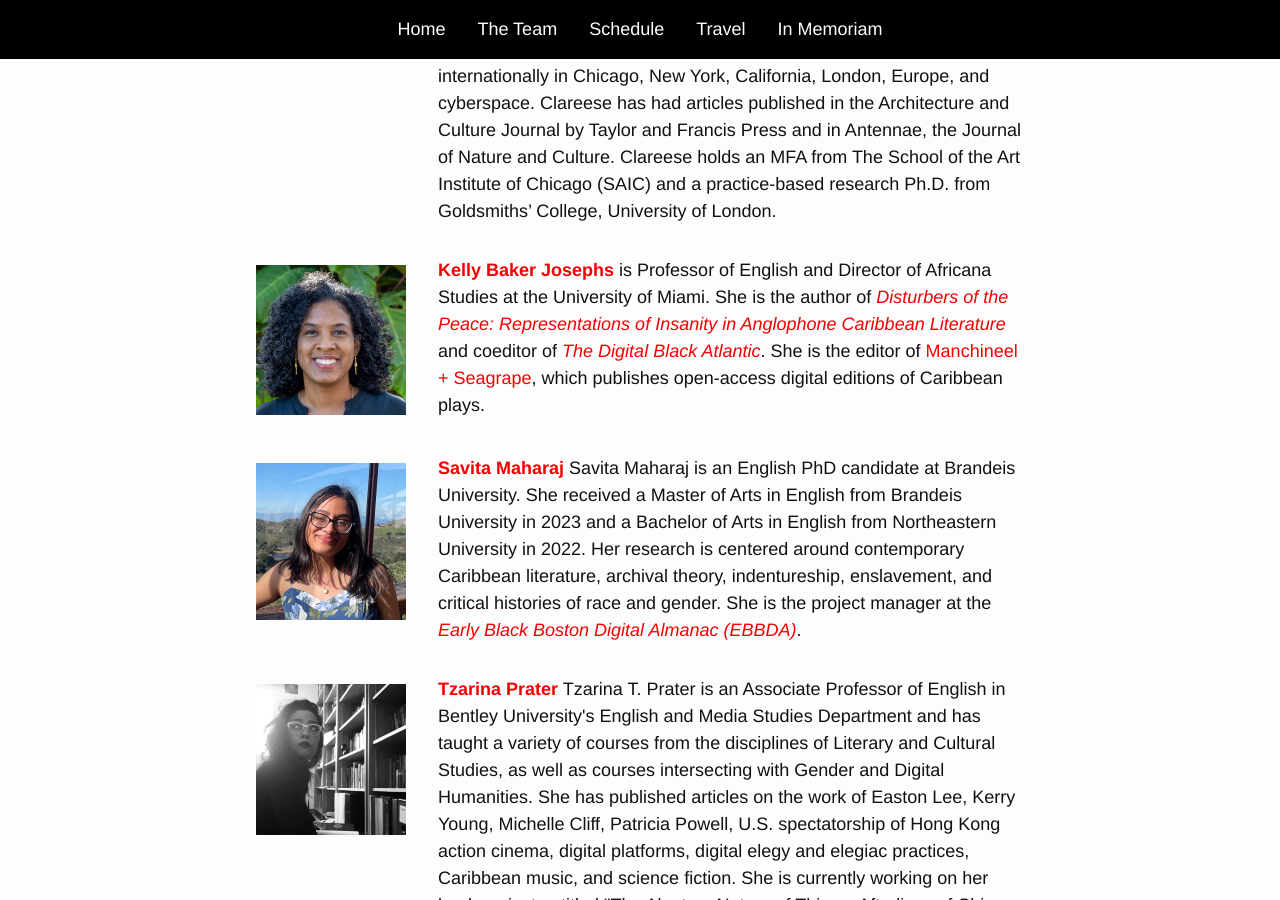
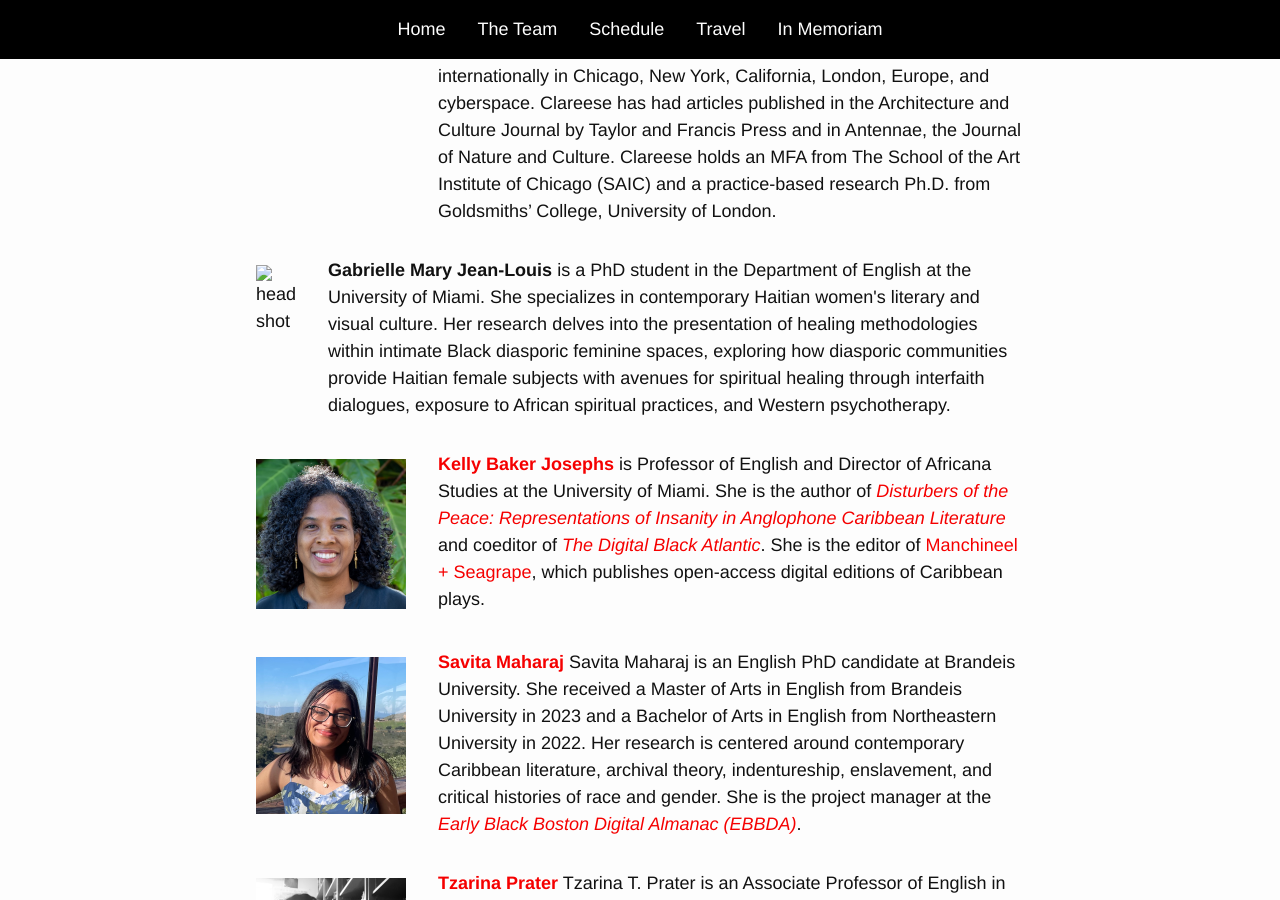
Before and after one commit to elotroalex/tcd12, a Jekyll site: the page built from team.html, in a window 1280 px wide and 900 px high, scrolled down 2744 px. Built offline with Jekyll 4.4.1, drawn with Linux system fonts in a browser that asks for light colours.

Commit message:
added gabi to team

```diff
--- a/team.html
+++ b/team.html
@@ -98,6 +98,18 @@ title: Team
   </div>
 </div>
 
+<div class="profile" id="gabrielle-jean-louis">
+  <div class="picture">
+    <img src="/2024/images/gjeanlouis.jpg" alt="head shot" width="150" />
+  </div>
+  <div class="bio">
+    <p>
+      <strong>Gabrielle Mary Jean-Louis</strong>
+      is a PhD student in the Department of English at the University of Miami. She specializes in contemporary Haitian women's literary and visual culture. Her research delves into the presentation of healing methodologies within intimate Black diasporic feminine spaces, exploring how diasporic communities provide Haitian female subjects with avenues for spiritual healing through interfaith dialogues, exposure to African spiritual practices, and Western psychotherapy.
+    </p>
+  </div>
+</div>
+
 <div class="profile" id="kelly-baker-josephs">
   <div class="picture">
     <img src="{{site.baseurl}}/images/kbjosephs.jpg" alt="head shot" width="150" />
```
